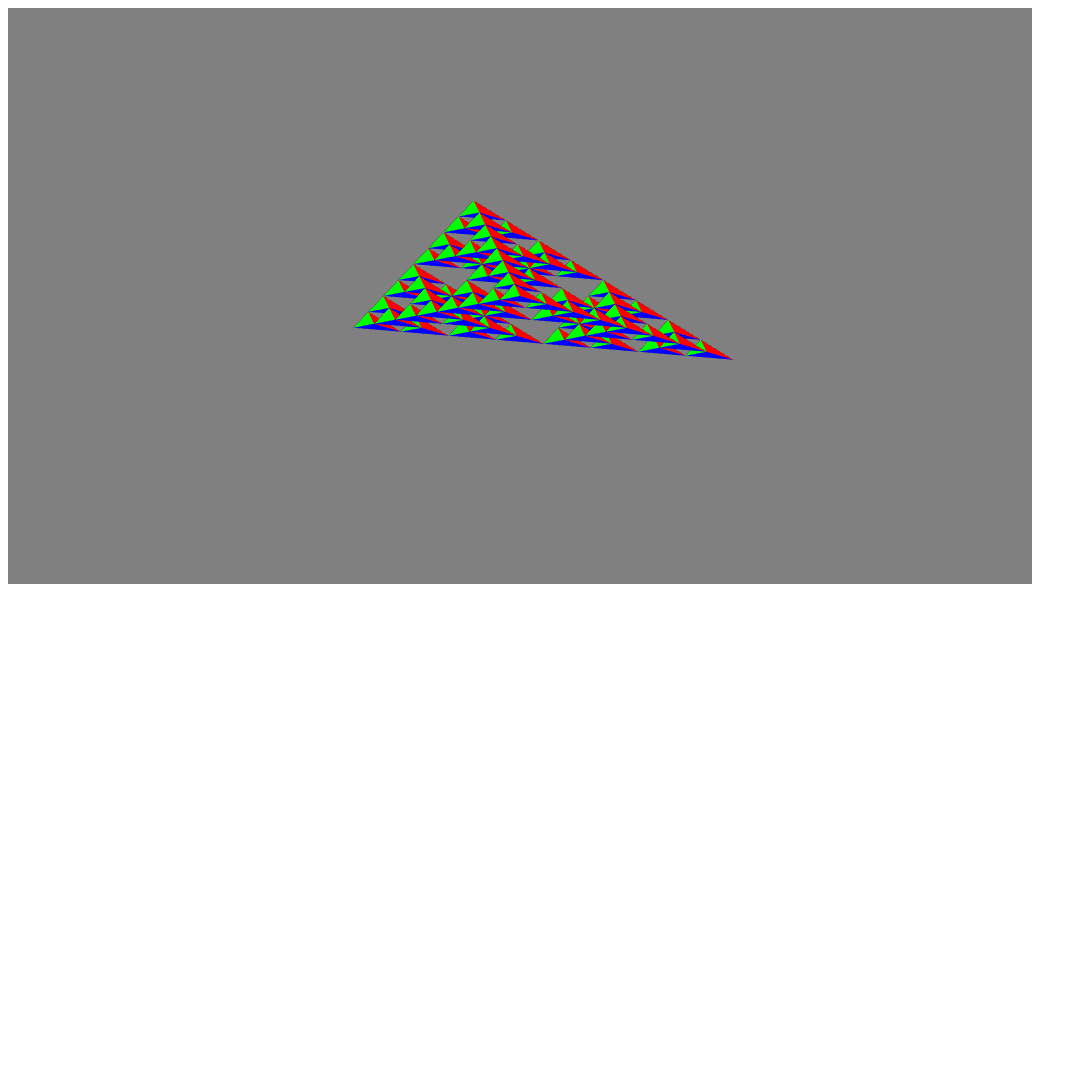
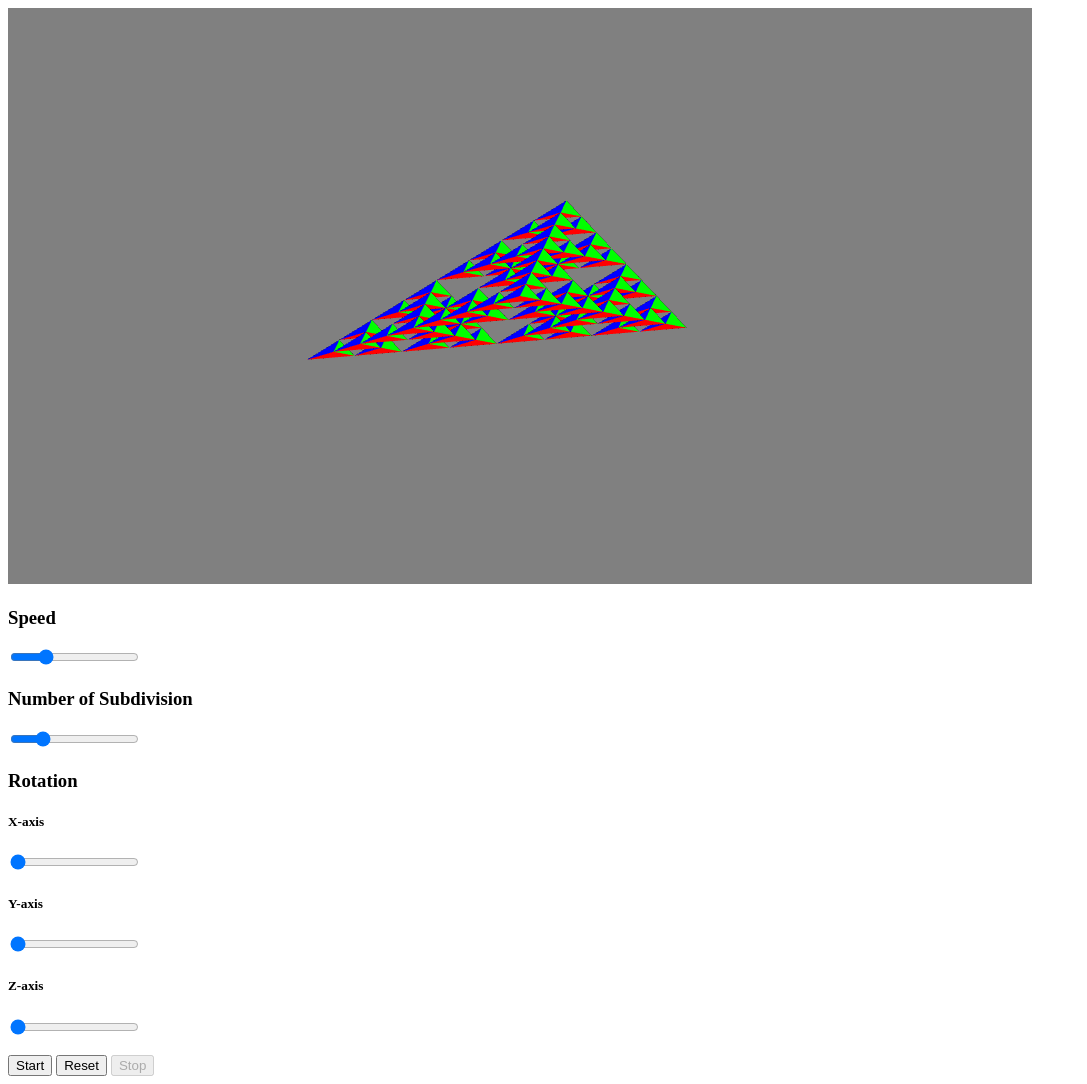
Before and after one commit to ynshung/CPC354-Gasket, a plain HTML site: page index.html in a window 1280 px wide. Shown: the whole page, without its empty margins (0-1087 px from the left). Before the commit the page ends 800 px from the top, so only its background shows below. Drawn offline with Linux system fonts and the light colour scheme.

Commit message:
added animation for rotation

```diff
--- a/gasket4.js
+++ b/gasket4.js
@@ -4,12 +4,19 @@ var gl;
 var points = [];
 var colors = [];
 
+var NumTimesToSubdivide = 3;  // default subdivision
+var scaleLoc;                 // scale location
 var initialScale = 1;
-var NumTimesToSubdivide = 3;
+//var scale = [1, 1, 1];        // default scale
 
-var axis = 0; //(x=0, y=1, z=2)
+var speed = 1;
+var axis = 2; //(x=0, y=1, z=2)
 var theta = [0, 0, 0];
 var thetaLoc;
+
+var time = 0;
+var stop = true;
+
 
 window.onload = function init() {
     canvas = document.getElementById("gl-canvas");
@@ -140,10 +147,41 @@ function divideTetra(a, b, c, d, count) {
 }
 
 function render() {
+
+    // Rotate right 180 degree
+    if(time < 90){
+        theta[axis] -= 2.0 * speed;
+        time = time + 1 * speed;
+    }
+    // Rotate left back to original orientation and left 180 degree
+    else if(time >= 90 && time < 270){
+        theta[axis] += 2.0 * speed;
+        time = time + 1 * speed;
+    }
+    // Rotate right back to original orientation
+    else if(time >= 270 && time < 360){
+        theta[axis] -= 2.0 * speed;
+        time = time + 1 * speed;
+    }
+    // Enlarge scale to appropriate size
+	else if(time >= 360 && time < 450){
+		scale[0] += 0.01 * speed;
+		scale[1] += 0.01 * speed;
+		scale[2] += 0.01 * speed;
+		gl.uniform3fv(scaleLoc, scale);
+		time = time + 1 * speed;
+	}
+    else{
+        time = 0;
+        theta = [0, 0, 0];
+        scale = [1, 1, 1];
+        gl.uniform3fv(scaleLoc, scale);
+    }
+
+
     gl.clearColor(0.5, 0.5, 0.5, 1.0); // Set the background color to gray
     gl.clear(gl.COLOR_BUFFER_BIT | gl.DEPTH_BUFFER_BIT);    // Clear color and depth buffer
 
-    theta[axis] += 2.0;
     gl.uniform3fv(thetaLoc, theta);
 
     gl.drawArrays(gl.TRIANGLES, 0, points.length);
--- a/index.html
+++ b/index.html
@@ -11,13 +11,15 @@
 
             uniform vec3 theta;
 
+
             void main()
             {
-                // Compute the sines and cosines of theta for each of
-                //  the three axes in one computation.
+                //Compute the sines and cosines of theta for each of
+                //the three axes in one computation.
                 vec3 angles = radians(theta);
                 vec3 c = cos(angles);
                 vec3 s = sin(angles);
+
 
                 mat4 rx = mat4( 1.0, 0.0, 0.0, 0.0,
                                 0.0, c.x, s.x, 0.0,
@@ -59,11 +61,47 @@
         <script type="text/javascript" src="Common/initShaders.js"></script>
         <script type="text/javascript" src="Common/MV.js"></script>
         <script type="text/javascript" src="gasket4.js"></script>
+
     </head>
 
     <body>
-        <canvas id="gl-canvas" width="1024" height="576">
-            Oops ... your browser doesn't support the HTML5 canvas element
-        </canvas>
+
+
+        <div>
+            <canvas id="gl-canvas" width="1024" height="576">
+                Oops ... your browser doesn't support the HTML5 canvas element
+            </canvas>
+        </div>
+        <div class="item" id="speed">
+            <h3>Speed</h3>
+            <p class = "sub-item">
+                <input id = "speed-range" type = "range" min = "0.5" max = "2.5" step = "0.25" value = "1">
+            </p>
+        </div>
+        <div class="item" id="subdivision">
+            <h3>Number of Subdivision</h3>
+            <p class = "sub-item">
+                <input id = "subdivision-range" type = "range" min = "1" max = "10" step = "1" value = "3">
+            </p>
+        </div>
+        <div class="item" id="rotation">
+            <h3>Rotation</h3>
+            <p class = "sub-item"><h5>X-axis</h5>
+                <input id = "x-rotate" type = "range" min = "0" max = "360" step = "1" value = "0"/>
+            </p>
+
+            <p class = "sub-item"><h5>Y-axis</h5>
+                <input id = "y-rotate" type = "range" min = "0" max = "360" step = "1" value = "0"/>
+            </p>
+
+            <p class = "sub-item"><h5>Z-axis</h5>
+                <input id = "z-rotate" type = "range" min = "0" max = "360" step = "1" value = "0"/>
+            </p>
+        </div>
+        <div class="item btn-container" id="button">
+            <button class="btn" id="start" type="button">Start</button>
+            <button class="btn" id="reset" type="button">Reset</button>
+            <button class="btn" id="stop" type="button" disabled>Stop</button>
+        </div>
     </body>
 </html>
```
